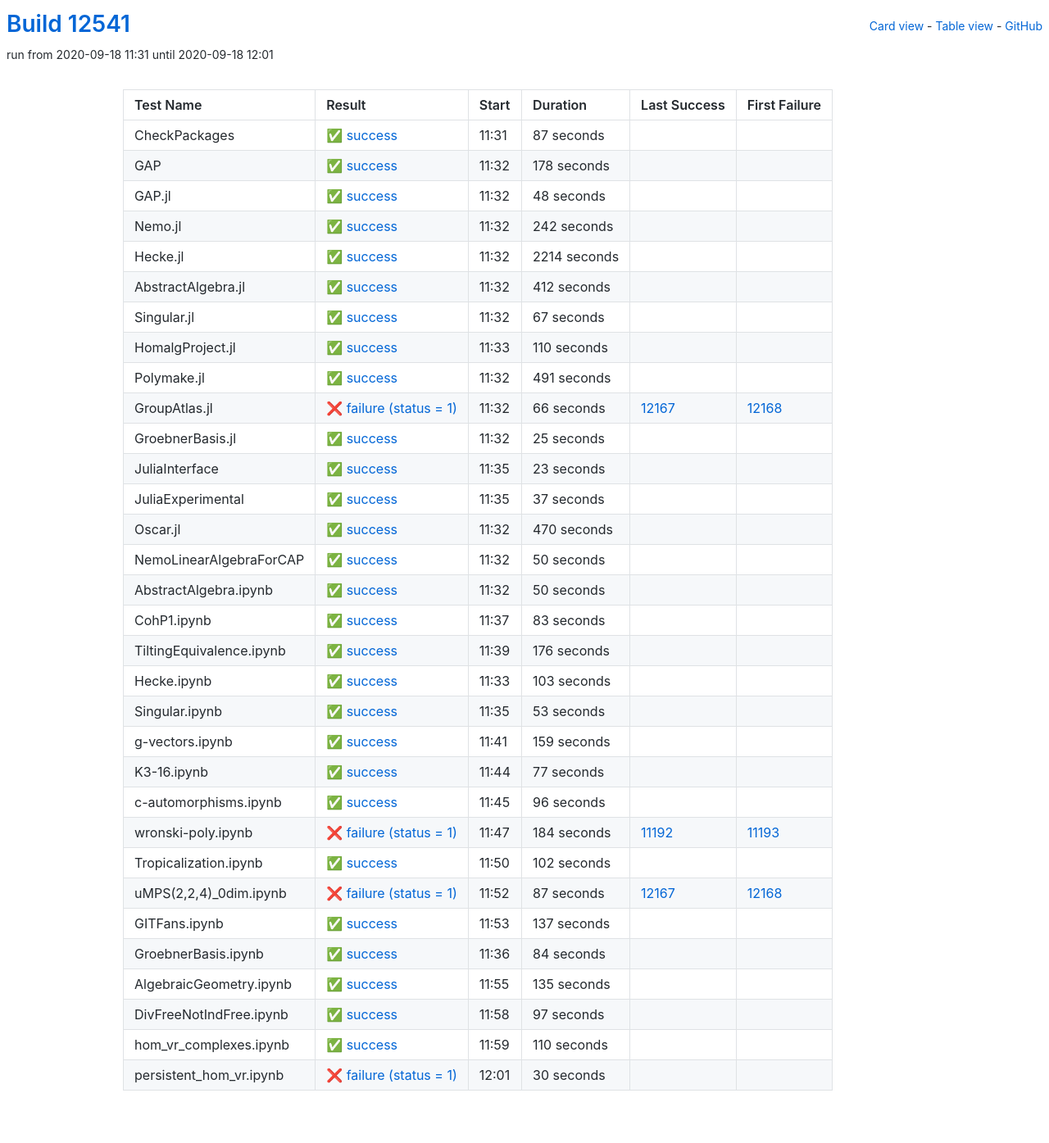
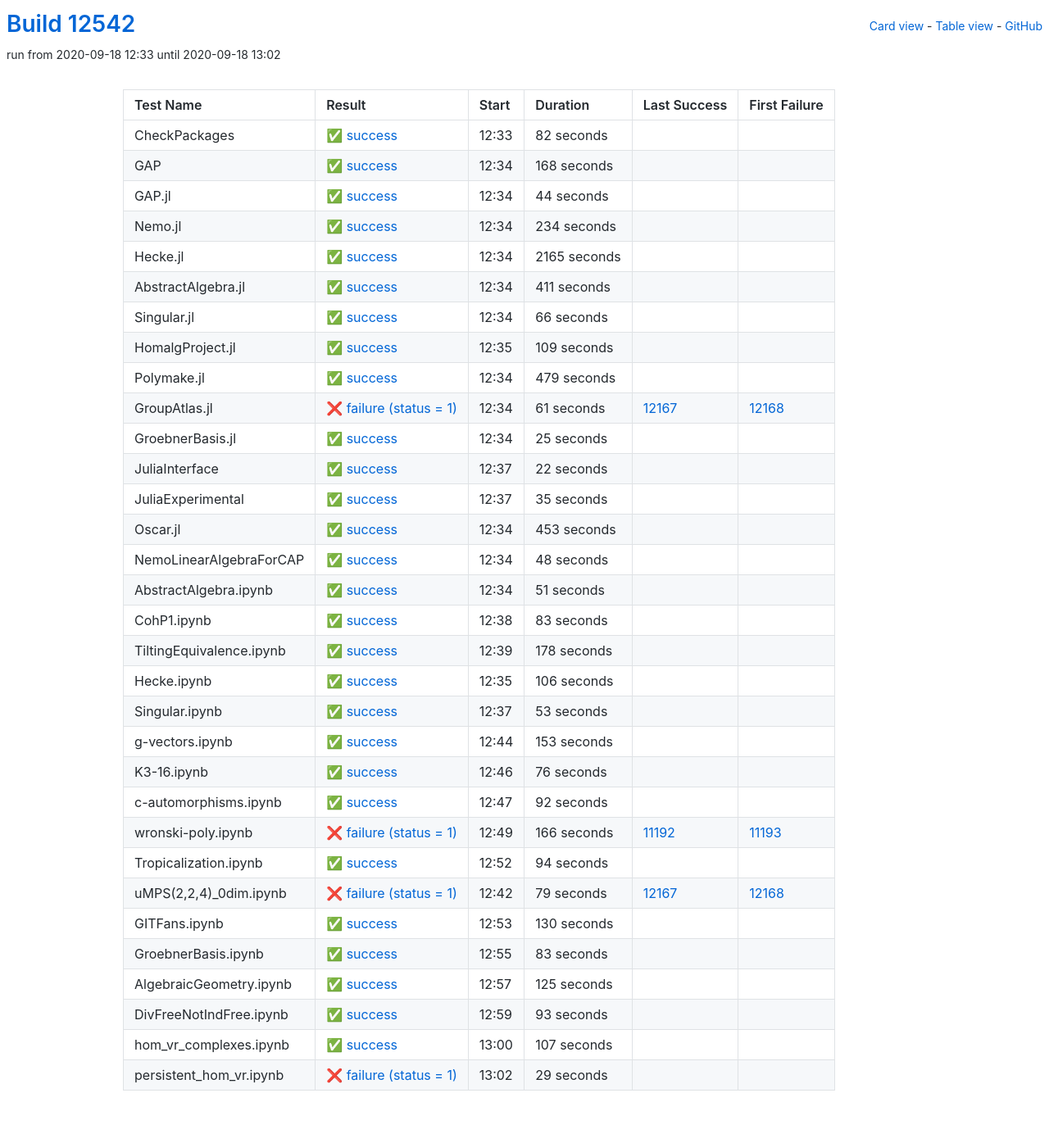
Before and after one commit to oscar-system/oscar-ci-status, a Jekyll site: the page built from table.html, in a window 1280 px wide. Shown: the whole page at 82% size. Built offline with Jekyll 4.4.1, drawn with Linux system fonts in a browser that asks for light colours.

Commit message:
Build #12542

```diff
--- a/_data/ci.yml
+++ b/_data/ci.yml
@@ -1,6 +1,6 @@
 ---
-build: 12541
-build_url: https://oscarci.mathematik.uni-kl.de/job/oscar/12541/
+build: 12542
+build_url: https://oscarci.mathematik.uni-kl.de/job/oscar/12542/
 job: oscar
 organization: oscar-system
 repo: oscar-ci-status
@@ -8,128 +8,128 @@
 tests:
 - name: CheckPackages
   id: checkpackages
-  log: https://oscarci.mathematik.uni-kl.de/job/oscar/12541/artifact/logs/build-12541/CheckPackages.log
-  start: 2020-09-18 11:31
+  log: https://oscarci.mathematik.uni-kl.de/job/oscar/12542/artifact/logs/build-12542/CheckPackages.log
+  start: 2020-09-18 12:33
   success: true
   exitcode: 0
   status: success
-  duration: 87
+  duration: 82
   last_success: false
   last_success_url:
   first_failure: false
   first_failure_url:
 - name: GAP
   id: gap
-  log: https://oscarci.mathematik.uni-kl.de/job/oscar/12541/artifact/logs/build-12541/GAP.log
-  start: 2020-09-18 11:32
+  log: https://oscarci.mathematik.uni-kl.de/job/oscar/12542/artifact/logs/build-12542/GAP.log
+  start: 2020-09-18 12:34
   success: true
   exitcode: 0
   status: success
-  duration: 178
+  duration: 168
   last_success: false
   last_success_url:
   first_failure: false
   first_failure_url:
 - name: GAP.jl
   id: gap-jl
-  log: https://oscarci.mathematik.uni-kl.de/job/oscar/12541/artifact/logs/build-12541/GAP.jl.log
-  start: 2020-09-18 11:32
+  log: https://oscarci.mathematik.uni-kl.de/job/oscar/12542/artifact/logs/build-12542/GAP.jl.log
+  start: 2020-09-18 12:34
   success: true
   exitcode: 0
   status: success
-  duration: 48
+  duration: 44
   last_success: false
   last_success_url:
   first_failure: false
   first_failure_url:
 - name: Nemo.jl
   id: nemo-jl
-  log: https://oscarci.mathematik.uni-kl.de/job/oscar/12541/artifact/logs/build-12541/Nemo.jl.log
-  start: 2020-09-18 11:32
+  log: https://oscarci.mathematik.uni-kl.de/job/oscar/12542/artifact/logs/build-12542/Nemo.jl.log
+  start: 2020-09-18 12:34
   success: true
   exitcode: 0
   status: success
-  duration: 242
+  duration: 234
   last_success: false
   last_success_url:
   first_failure: false
   first_failure_url:
 - name: Hecke.jl
   id: hecke-jl
-  log: https://oscarci.mathematik.uni-kl.de/job/oscar/12541/artifact/logs/build-12541/Hecke.jl.log
-  start: 2020-09-18 11:32
+  log: https://oscarci.mathematik.uni-kl.de/job/oscar/12542/artifact/logs/build-12542/Hecke.jl.log
+  start: 2020-09-18 12:34
   success: true
   exitcode: 0
   status: success
-  duration: 2214
+  duration: 2165
   last_success: false
   last_success_url:
   first_failure: false
   first_failure_url:
 - name: AbstractAlgebra.jl
   id: abstractalgebra-jl
-  log: https://oscarci.mathematik.uni-kl.de/job/oscar/12541/artifact/logs/build-12541/AbstractAlgebra.jl.log
-  start: 2020-09-18 11:32
+  log: https://oscarci.mathematik.uni-kl.de/job/oscar/12542/artifact/logs/build-12542/AbstractAlgebra.jl.log
+  start: 2020-09-18 12:34
   success: true
   exitcode: 0
   status: success
-  duration: 412
+  duration: 411
   last_success: false
   last_success_url:
   first_failure: false
   first_failure_url:
 - name: Singular.jl
   id: singular-jl
-  log: https://oscarci.mathematik.uni-kl.de/job/oscar/12541/artifact/logs/build-12541/Singular.jl.log
-  start: 2020-09-18 11:32
+  log: https://oscarci.mathematik.uni-kl.de/job/oscar/12542/artifact/logs/build-12542/Singular.jl.log
+  start: 2020-09-18 12:34
   success: true
   exitcode: 0
   status: success
-  duration: 67
+  duration: 66
   last_success: false
   last_success_url:
   first_failure: false
   first_failure_url:
 - name: HomalgProject.jl
   id: homalgproject-jl
-  log: https://oscarci.mathematik.uni-kl.de/job/oscar/12541/artifact/logs/build-12541/HomalgProject.jl.log
-  start: 2020-09-18 11:33
+  log: https://oscarci.mathematik.uni-kl.de/job/oscar/12542/artifact/logs/build-12542/HomalgProject.jl.log
+  start: 2020-09-18 12:35
   success: true
   exitcode: 0
   status: success
-  duration: 110
+  duration: 109
   last_success: false
   last_success_url:
   first_failure: false
   first_failure_url:
 - name: Polymake.jl
   id: polymake-jl
-  log: https://oscarci.mathematik.uni-kl.de/job/oscar/12541/artifact/logs/build-12541/Polymake.jl.log
-  start: 2020-09-18 11:32
+  log: https://oscarci.mathematik.uni-kl.de/job/oscar/12542/artifact/logs/build-12542/Polymake.jl.log
+  start: 2020-09-18 12:34
   success: true
   exitcode: 0
   status: success
-  duration: 491
+  duration: 479
   last_success: false
   last_success_url:
   first_failure: false
   first_failure_url:
 - name: GroupAtlas.jl
   id: groupatlas-jl
-  log: https://oscarci.mathematik.uni-kl.de/job/oscar/12541/artifact/logs/build-12541/GroupAtlas.jl.log
-  start: 2020-09-18 11:32
+  log: https://oscarci.mathematik.uni-kl.de/job/oscar/12542/artifact/logs/build-12542/GroupAtlas.jl.log
+  start: 2020-09-18 12:34
   success: false
   exitcode: 1
   status: failure
-  duration: 66
+  duration: 61
   last_success: 12167
   last_success_url: https://oscarci.mathematik.uni-kl.de/job/oscar/12167/
   first_failure: 12168
   first_failure_url: https://oscarci.mathematik.uni-kl.de/job/oscar/12168/
 - name: GroebnerBasis.jl
   id: groebnerbasis-jl
-  log: https://oscarci.mathematik.uni-kl.de/job/oscar/12541/artifact/logs/build-12541/GroebnerBasis.jl.log
-  start: 2020-09-18 11:32
+  log: https://oscarci.mathematik.uni-kl.de/job/oscar/12542/artifact/logs/build-12542/GroebnerBasis.jl.log
+  start: 2020-09-18 12:34
   success: true
   exitcode: 0
   status: success
@@ -140,68 +140,68 @@
   first_failure_url:
 - name: JuliaInterface
   id: juliainterface
-  log: https://oscarci.mathematik.uni-kl.de/job/oscar/12541/artifact/logs/build-12541/JuliaInterface.log
-  start: 2020-09-18 11:35
+  log: https://oscarci.mathematik.uni-kl.de/job/oscar/12542/artifact/logs/build-12542/JuliaInterface.log
+  start: 2020-09-18 12:37
   success: true
   exitcode: 0
   status: success
-  duration: 23
+  duration: 22
   last_success: false
   last_success_url:
   first_failure: false
   first_failure_url:
 - name: JuliaExperimental
   id: juliaexperimental
-  log: https://oscarci.mathematik.uni-kl.de/job/oscar/12541/artifact/logs/build-12541/JuliaExperimental.log
-  start: 2020-09-18 11:35
+  log: https://oscarci.mathematik.uni-kl.de/job/oscar/12542/artifact/logs/build-12542/JuliaExperimental.log
+  start: 2020-09-18 12:37
   success: true
   exitcode: 0
   status: success
-  duration: 37
+  duration: 35
   last_success: false
   last_success_url:
   first_failure: false
   first_failure_url:
 - name: Oscar.jl
   id: oscar-jl
-  log: https://oscarci.mathematik.uni-kl.de/job/oscar/12541/artifact/logs/build-12541/Oscar.jl.log
-  start: 2020-09-18 11:32
+  log: https://oscarci.mathematik.uni-kl.de/job/oscar/12542/artifact/logs/build-12542/Oscar.jl.log
+  start: 2020-09-18 12:34
   success: true
   exitcode: 0
   status: success
-  duration: 470
+  duration: 453
   last_success: false
   last_success_url:
   first_failure: false
   first_failure_url:
 - name: NemoLinearAlgebraForCAP
   id: nemolinearalgebraforcap
-  log: https://oscarci.mathematik.uni-kl.de/job/oscar/12541/artifact/logs/build-12541/NemoLinearAlgebraForCAP.log
-  start: 2020-09-18 11:32
+  log: https://oscarci.mathematik.uni-kl.de/job/oscar/12542/artifact/logs/build-12542/NemoLinearAlgebraForCAP.log
+  start: 2020-09-18 12:34
   success: true
   exitcode: 0
   status: success
-  duration: 50
+  duration: 48
   last_success: false
   last_success_url:
   first_failure: false
   first_failure_url:
 - name: AbstractAlgebra.ipynb
   id: abstractalgebra-ipynb
-  log: https://oscarci.mathematik.uni-kl.de/job/oscar/12541/artifact/logs/build-12541/AbstractAlgebra.ipynb.log
-  start: 2020-09-18 11:32
+  log: https://oscarci.mathematik.uni-kl.de/job/oscar/12542/artifact/logs/build-12542/AbstractAlgebra.ipynb.log
+  start: 2020-09-18 12:34
   success: true
   exitcode: 0
   status: success
-  duration: 50
+  duration: 51
   last_success: false
   last_success_url:
   first_failure: false
   first_failure_url:
 - name: CohP1.ipynb
   id: cohp1-ipynb
-  log: https://oscarci.mathematik.uni-kl.de/job/oscar/12541/artifact/logs/build-12541/CohP1.ipynb.log
-  start: 2020-09-18 11:37
+  log: https://oscarci.mathematik.uni-kl.de/job/oscar/12542/artifact/logs/build-12542/CohP1.ipynb.log
+  start: 2020-09-18 12:38
   success: true
   exitcode: 0
   status: success
@@ -212,32 +212,32 @@
   first_failure_url:
 - name: TiltingEquivalence.ipynb
   id: tiltingequivalence-ipynb
-  log: https://oscarci.mathematik.uni-kl.de/job/oscar/12541/artifact/logs/build-12541/TiltingEquivalence.ipynb.log
-  start: 2020-09-18 11:39
+  log: https://oscarci.mathematik.uni-kl.de/job/oscar/12542/artifact/logs/build-12542/TiltingEquivalence.ipynb.log
+  start: 2020-09-18 12:39
   success: true
   exitcode: 0
   status: success
-  duration: 176
+  duration: 178
   last_success: false
   last_success_url:
   first_failure: false
   first_failure_url:
 - name: Hecke.ipynb
   id: hecke-ipynb
-  log: https://oscarci.mathematik.uni-kl.de/job/oscar/12541/artifact/logs/build-12541/Hecke.ipynb.log
-  start: 2020-09-18 11:33
+  log: https://oscarci.mathematik.uni-kl.de/job/oscar/12542/artifact/logs/build-12542/Hecke.ipynb.log
+  start: 2020-09-18 12:35
   success: true
   exitcode: 0
   status: success
-  duration: 103
+  duration: 106
   last_success: false
   last_success_url:
   first_failure: false
   first_failure_url:
 - name: Singular.ipynb
   id: singular-ipynb
-  log: https://oscarci.mathematik.uni-kl.de/job/oscar/12541/artifact/logs/build-12541/Singular.ipynb.log
-  start: 2020-09-18 11:35
+  log: https://oscarci.mathematik.uni-kl.de/job/oscar/12542/artifact/logs/build-12542/Singular.ipynb.log
+  start: 2020-09-18 12:37
   success: true
   exitcode: 0
   status: success
@@ -248,144 +248,144 @@
   first_failure_url:
 - name: g-vectors.ipynb
   id: g-vectors-ipynb
-  log: https://oscarci.mathematik.uni-kl.de/job/oscar/12541/artifact/logs/build-12541/g-vectors.ipynb.log
-  start: 2020-09-18 11:41
+  log: https://oscarci.mathematik.uni-kl.de/job/oscar/12542/artifact/logs/build-12542/g-vectors.ipynb.log
+  start: 2020-09-18 12:44
   success: true
   exitcode: 0
   status: success
-  duration: 159
+  duration: 153
   last_success: false
   last_success_url:
   first_failure: false
   first_failure_url:
 - name: K3-16.ipynb
   id: k3-16-ipynb
-  log: https://oscarci.mathematik.uni-kl.de/job/oscar/12541/artifact/logs/build-12541/K3-16.ipynb.log
-  start: 2020-09-18 11:44
+  log: https://oscarci.mathematik.uni-kl.de/job/oscar/12542/artifact/logs/build-12542/K3-16.ipynb.log
+  start: 2020-09-18 12:46
   success: true
   exitcode: 0
   status: success
-  duration: 77
+  duration: 76
   last_success: false
   last_success_url:
   first_failure: false
   first_failure_url:
 - name: c-automorphisms.ipynb
   id: c-automorphisms-ipynb
-  log: https://oscarci.mathematik.uni-kl.de/job/oscar/12541/artifact/logs/build-12541/c-automorphisms.ipynb.log
-  start: 2020-09-18 11:45
+  log: https://oscarci.mathematik.uni-kl.de/job/oscar/12542/artifact/logs/build-12542/c-automorphisms.ipynb.log
+  start: 2020-09-18 12:47
   success: true
   exitcode: 0
   status: success
-  duration: 96
+  duration: 92
   last_success: false
   last_success_url:
   first_failure: false
   first_failure_url:
 - name: wronski-poly.ipynb
   id: wronski-poly-ipynb
-  log: https://oscarci.mathematik.uni-kl.de/job/oscar/12541/artifact/logs/build-12541/wronski-poly.ipynb.log
-  start: 2020-09-18 11:47
+  log: https://oscarci.mathematik.uni-kl.de/job/oscar/12542/artifact/logs/build-12542/wronski-poly.ipynb.log
+  start: 2020-09-18 12:49
   success: false
   exitcode: 1
   status: failure
-  duration: 184
+  duration: 166
   last_success: 11192
   last_success_url: https://oscarci.mathematik.uni-kl.de/job/oscar/11192/
   first_failure: 11193
   first_failure_url: https://oscarci.mathematik.uni-kl.de/job/oscar/11193/
 - name: Tropicalization.ipynb
   id: tropicalization-ipynb
-  log: https://oscarci.mathematik.uni-kl.de/job/oscar/12541/artifact/logs/build-12541/Tropicalization.ipynb.log
-  start: 2020-09-18 11:50
+  log: https://oscarci.mathematik.uni-kl.de/job/oscar/12542/artifact/logs/build-12542/Tropicalization.ipynb.log
+  start: 2020-09-18 12:52
   success: true
   exitcode: 0
   status: success
-  duration: 102
+  duration: 94
   last_success: false
   last_success_url:
   first_failure: false
   first_failure_url:
 - name: uMPS(2,2,4)_0dim.ipynb
   id: umps-2-2-4-0dim-ipynb
-  log: https://oscarci.mathematik.uni-kl.de/job/oscar/12541/artifact/logs/build-12541/uMPS-2-2-4-_0dim.ipynb.log
-  start: 2020-09-18 11:52
+  log: https://oscarci.mathematik.uni-kl.de/job/oscar/12542/artifact/logs/build-12542/uMPS-2-2-4-_0dim.ipynb.log
+  start: 2020-09-18 12:42
   success: false
   exitcode: 1
   status: failure
-  duration: 87
+  duration: 79
   last_success: 12167
   last_success_url: https://oscarci.mathematik.uni-kl.de/job/oscar/12167/
   first_failure: 12168
   first_failure_url: https://oscarci.mathematik.uni-kl.de/job/oscar/12168/
 - name: GITFans.ipynb
   id: gitfans-ipynb
-  log: https://oscarci.mathematik.uni-kl.de/job/oscar/12541/artifact/logs/build-12541/GITFans.ipynb.log
-  start: 2020-09-18 11:53
+  log: https://oscarci.mathematik.uni-kl.de/job/oscar/12542/artifact/logs/build-12542/GITFans.ipynb.log
+  start: 2020-09-18 12:53
   success: true
   exitcode: 0
   status: success
-  duration: 137
+  duration: 130
   last_success: false
   last_success_url:
   first_failure: false
   first_failure_url:
 - name: GroebnerBasis.ipynb
   id: groebnerbasis-ipynb
-  log: https://oscarci.mathematik.uni-kl.de/job/oscar/12541/artifact/logs/build-12541/GroebnerBasis.ipynb.log
-  start: 2020-09-18 11:36
+  log: https://oscarci.mathematik.uni-kl.de/job/oscar/12542/artifact/logs/build-12542/GroebnerBasis.ipynb.log
+  start: 2020-09-18 12:55
   success: true
   exitcode: 0
   status: success
-  duration: 84
+  duration: 83
   last_success: false
   last_success_url:
   first_failure: false
   first_failure_url:
 - name: AlgebraicGeometry.ipynb
   id: algebraicgeometry-ipynb
-  log: https://oscarci.mathematik.uni-kl.de/job/oscar/12541/artifact/logs/build-12541/AlgebraicGeometry.ipynb.log
-  start: 2020-09-18 11:55
+  log: https://oscarci.mathematik.uni-kl.de/job/oscar/12542/artifact/logs/build-12542/AlgebraicGeometry.ipynb.log
+  start: 2020-09-18 12:57
   success: true
   exitcode: 0
   status: success
-  duration: 135
+  duration: 125
   last_success: false
   last_success_url:
   first_failure: false
   first_failure_url:
 - name: DivFreeNotIndFree.ipynb
   id: divfreenotindfree-ipynb
-  log: https://oscarci.mathematik.uni-kl.de/job/oscar/12541/artifact/logs/build-12541/DivFreeNotIndFree.ipynb.log
-  start: 2020-09-18 11:58
+  log: https://oscarci.mathematik.uni-kl.de/job/oscar/12542/artifact/logs/build-12542/DivFreeNotIndFree.ipynb.log
+  start: 2020-09-18 12:59
   success: true
   exitcode: 0
   status: success
-  duration: 97
+  duration: 93
   last_success: false
   last_success_url:
   first_failure: false
   first_failure_url:
 - name: hom_vr_complexes.ipynb
   id: hom-vr-complexes-ipynb
-  log: https://oscarci.mathematik.uni-kl.de/job/oscar/12541/artifact/logs/build-12541/hom_vr_complexes.ipynb.log
-  start: 2020-09-18 11:59
+  log: https://oscarci.mathematik.uni-kl.de/job/oscar/12542/artifact/logs/build-12542/hom_vr_complexes.ipynb.log
+  start: 2020-09-18 13:00
   success: true
   exitcode: 0
   status: success
-  duration: 110
+  duration: 107
   last_success: false
   last_success_url:
   first_failure: false
   first_failure_url:
 - name: persistent_hom_vr.ipynb
   id: persistent-hom-vr-ipynb
-  log: https://oscarci.mathematik.uni-kl.de/job/oscar/12541/artifact/logs/build-12541/persistent_hom_vr.ipynb.log
-  start: 2020-09-18 12:01
+  log: https://oscarci.mathematik.uni-kl.de/job/oscar/12542/artifact/logs/build-12542/persistent_hom_vr.ipynb.log
+  start: 2020-09-18 13:02
   success: false
   exitcode: 1
   status: failure
-  duration: 30
+  duration: 29
   last_success: false
   last_success_url:
   first_failure: false
```
Also changed, not shown: README.md.
